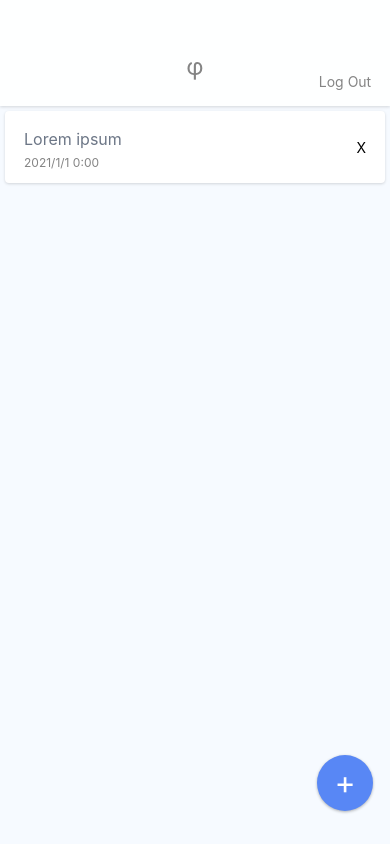
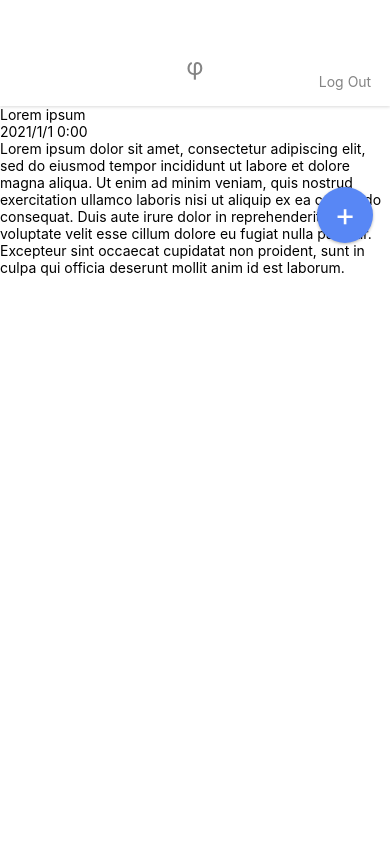
Before and after one commit to xuqxu/MemoApp2, a React Native app: screen / in a window 390 px wide. Built offline with nearby package versions, Linux system fonts and the light colour scheme.

Commit message:
メモ詳細画面マークアップ

```diff
--- a/App.jsx
+++ b/App.jsx
@@ -1,9 +1,11 @@
 import React from 'react';
 
-import MemoListScreen from './src/screens/MemoListScreen';
+// import MemoListScreen from './src/screens/MemoListScreen';
+import MemoDetailScreen from './src/screens/MemoDetailScreen';
 
 export default function App() {
   return (
-    <MemoListScreen />
+    // <MemoListScreen />
+    <MemoDetailScreen />
   );
 }
--- /dev/null
+++ b/src/screens/MemoDetailScreen.jsx
@@ -0,0 +1,31 @@
+/* eslint-disable max-len */
+import React from 'react';
+import {
+  View, ScrollView, Text,
+} from 'react-native';
+
+import AppBar from '../components/AppBar';
+import CircleButton from '../components/CircleButton';
+
+export default function MemoDetailScreen() {
+  return (
+    <View>
+      {/* AppBar */}
+      <AppBar />
+      {/* MemoListItem */}
+      <View>
+        <Text>Lorem ipsum</Text>
+        <Text>2021/1/1 0:00</Text>
+      </View>
+      {/* MemoListDetail */}
+      <ScrollView>
+        <Text>
+          Lorem ipsum dolor sit amet, consectetur adipiscing elit, sed do eiusmod tempor incididunt ut labore et dolore magna aliqua. Ut enim ad minim veniam, quis nostrud exercitation ullamco laboris nisi ut aliquip ex ea commodo consequat. Duis aute irure dolor in reprehenderit in voluptate velit esse cillum dolore eu fugiat nulla pariatur. Excepteur sint occaecat cupidatat non proident, sunt in culpa qui officia deserunt mollit anim id est laborum.
+        </Text>
+      </ScrollView>
+      {/* CircleButton */}
+      <CircleButton>+</CircleButton>
+      {/* end */}
+    </View>
+  );
+}
```
